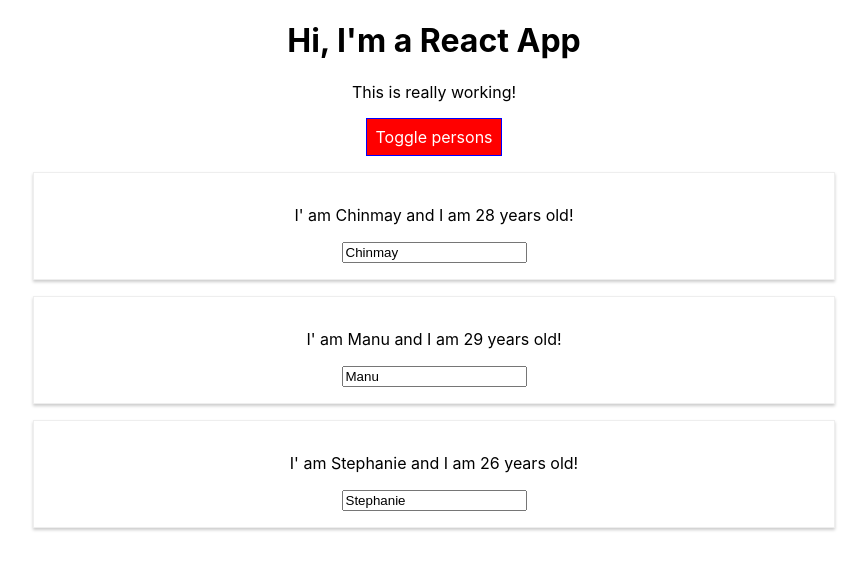
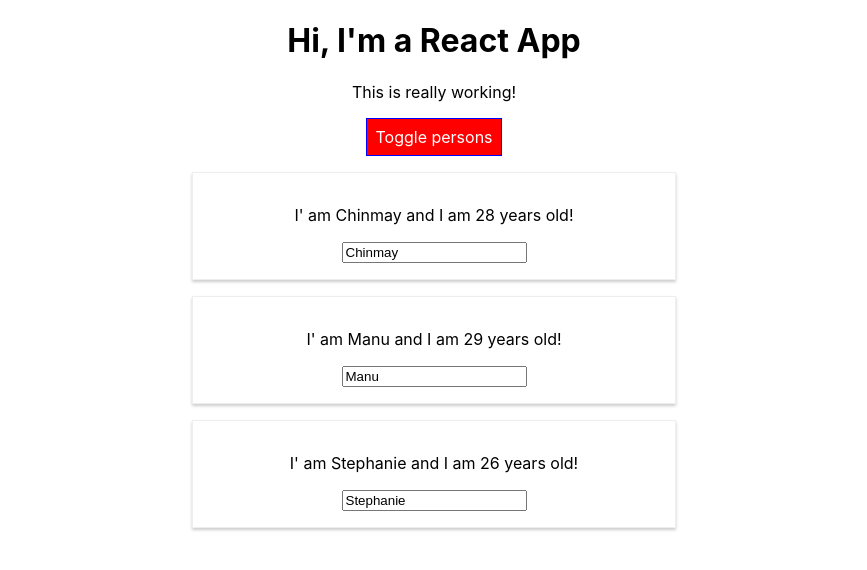
Before and after one commit to chinmaymoharir/react-project-1, a React (Create React App) app: page / in a window 1280 px wide. Both pictures are taken after a click on the button "Toggle persons". Shown: the top 570 px of the page, without its empty margins (206-1073 px from the left). Built offline with nearby package versions, Linux system fonts and the light colour scheme.

Commit message:
Using StyleRoot and Radium for pseudo selectors for inline styles

```diff
--- a/src/App.js
+++ b/src/App.js
@@ -1,6 +1,6 @@
 import React, { Component } from 'react';
 import './App.css';
-import Radium from 'radium';
+import Radium, { StyleRoot } from 'radium';
 import Person from './Person/Person';
 
 class App extends Component {
@@ -125,6 +125,7 @@
     }
 
   return (
+    <StyleRoot>
     <div className="App">
       <h1>Hi, I'm a React App</h1>
       <p className={classes.join(' ')}>This is really working!</p>
@@ -133,6 +134,7 @@
         onClick={this.togglePersonsHandler}>Toggle persons</button>
       {persons}
     </div>
+    </StyleRoot>
   );
 
   // return React.createElement('div', {className: 'App'}, React.createElement('h1', null, 'Does this work now?'))
--- a/src/Person/Person.css
+++ b/src/Person/Person.css
@@ -6,3 +6,9 @@
     padding: 16px;
     text-align: center;
 }
+
+/* @media (min-width: 500px) {
+    .Person {
+        width: 450px;
+    }
+} */
--- a/src/Person/Person.js
+++ b/src/Person/Person.js
@@ -3,8 +3,14 @@
 import './Person.css';
 
 const person = (props) =>  {
+    const style = {
+        '@media (min-width: 500px)': {
+           width: '450px'
+        }
+    };
+
     return (
-    <div className='Person'>
+    <div className='Person' style = {style}>
         <p onClick = {props.click}>I' am {props.name} and I am {props.age} years old!</p>
         <p>{props.children}</p>
         <input type='text' onChange={props.changed} value={props.name}/>
```
